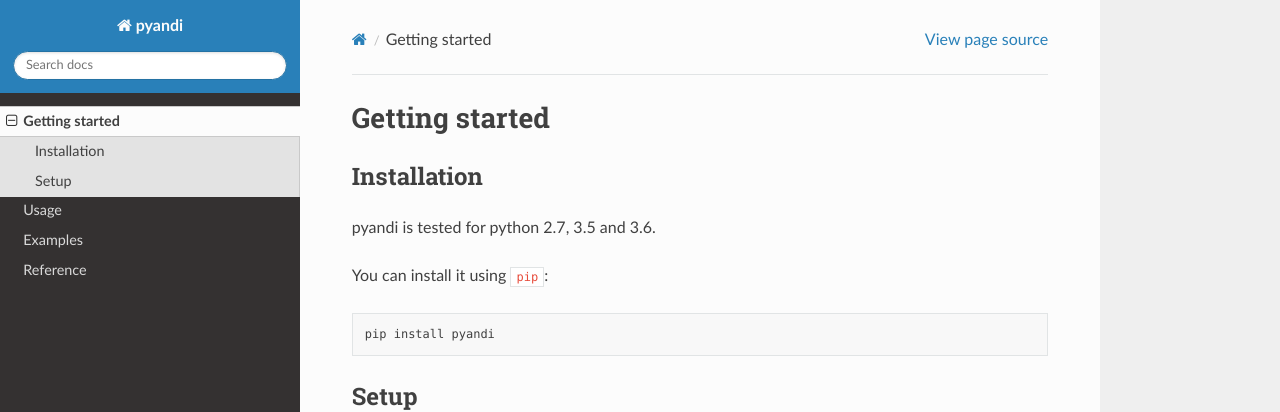
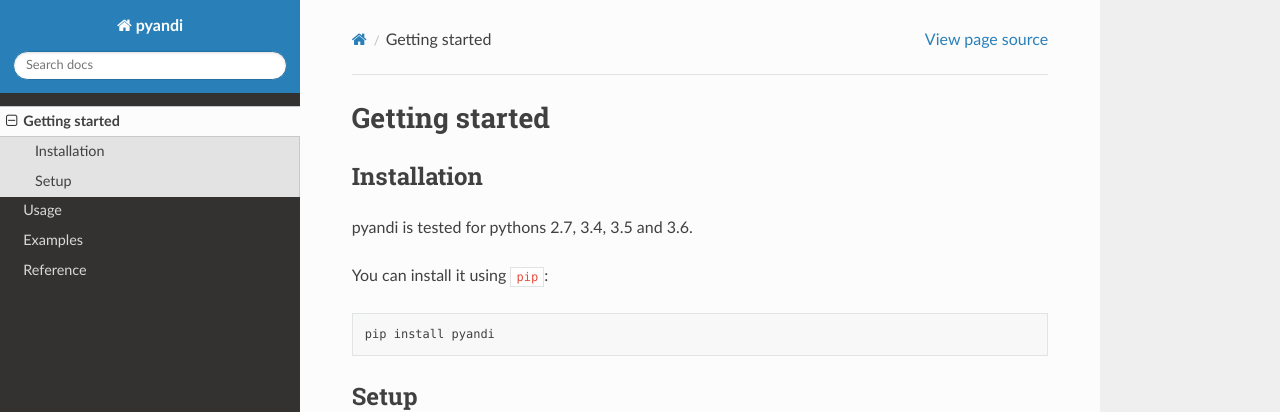
Before and after one commit to codeforIATI/iatikit, a Sphinx documentation site: the page built from docs/getting-started.rst, in a window 1280 px wide. Shown: the top 412 px of the page. Built offline with Sphinx 7.4.7 and the Read the Docs theme 2.0.0, drawn with Linux system fonts in a browser that asks for light colours.

Commit message:
Update README and docs to include py-3.4 tested

```diff
--- a/README.rst
+++ b/README.rst
@@ -32,7 +32,7 @@
 Installation
 ------------
 
-pyandi is tested for python 2.7, 3.5 and 3.6.
+pyandi is tested for pythons 2.7, 3.4, 3.5 and 3.6.
 
 You can install it using ``pip``:
 
--- a/docs/getting-started.rst
+++ b/docs/getting-started.rst
@@ -4,7 +4,7 @@
 Installation
 ------------
 
-pyandi is tested for python 2.7, 3.5 and 3.6.
+pyandi is tested for pythons 2.7, 3.4, 3.5 and 3.6.
 
 You can install it using ``pip``:
 
```
